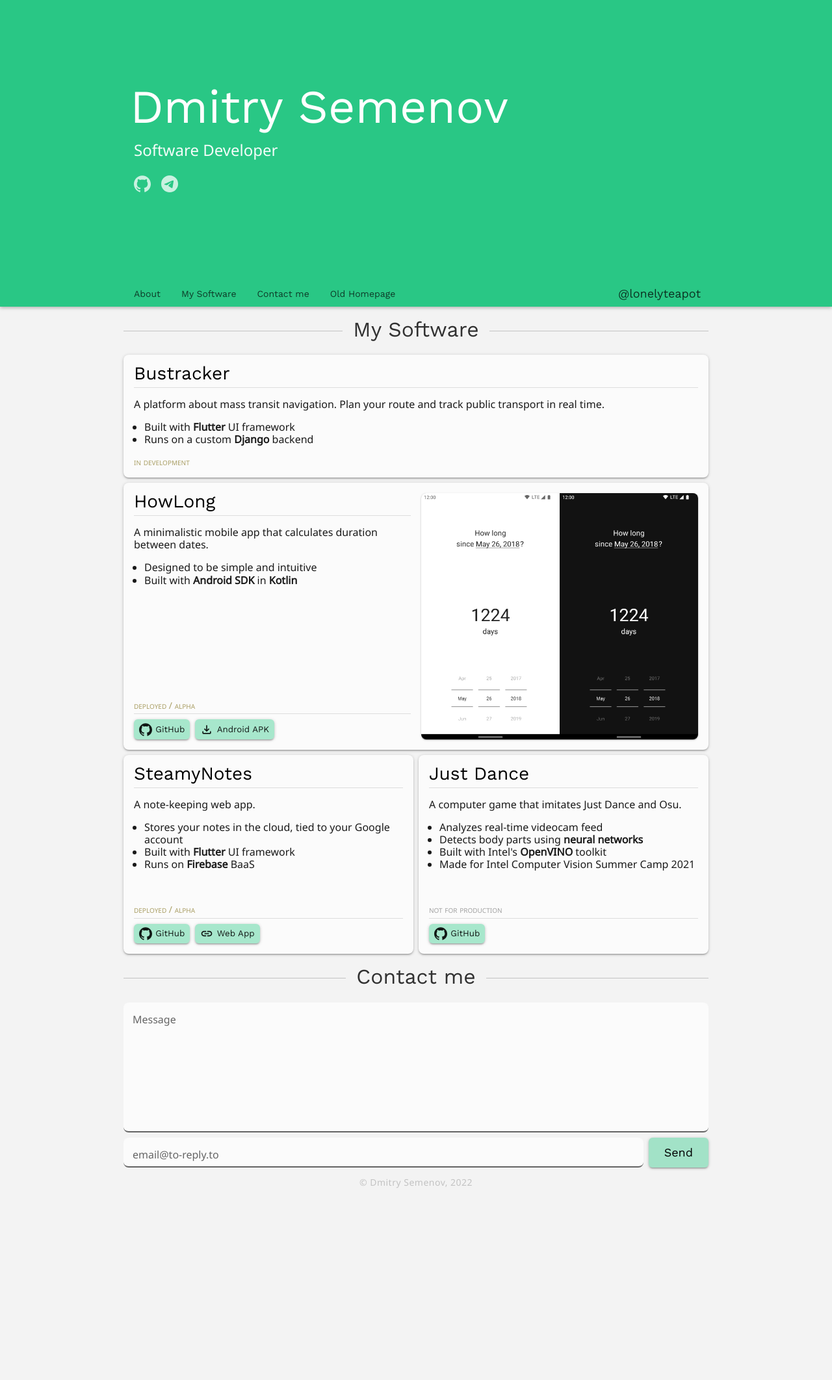
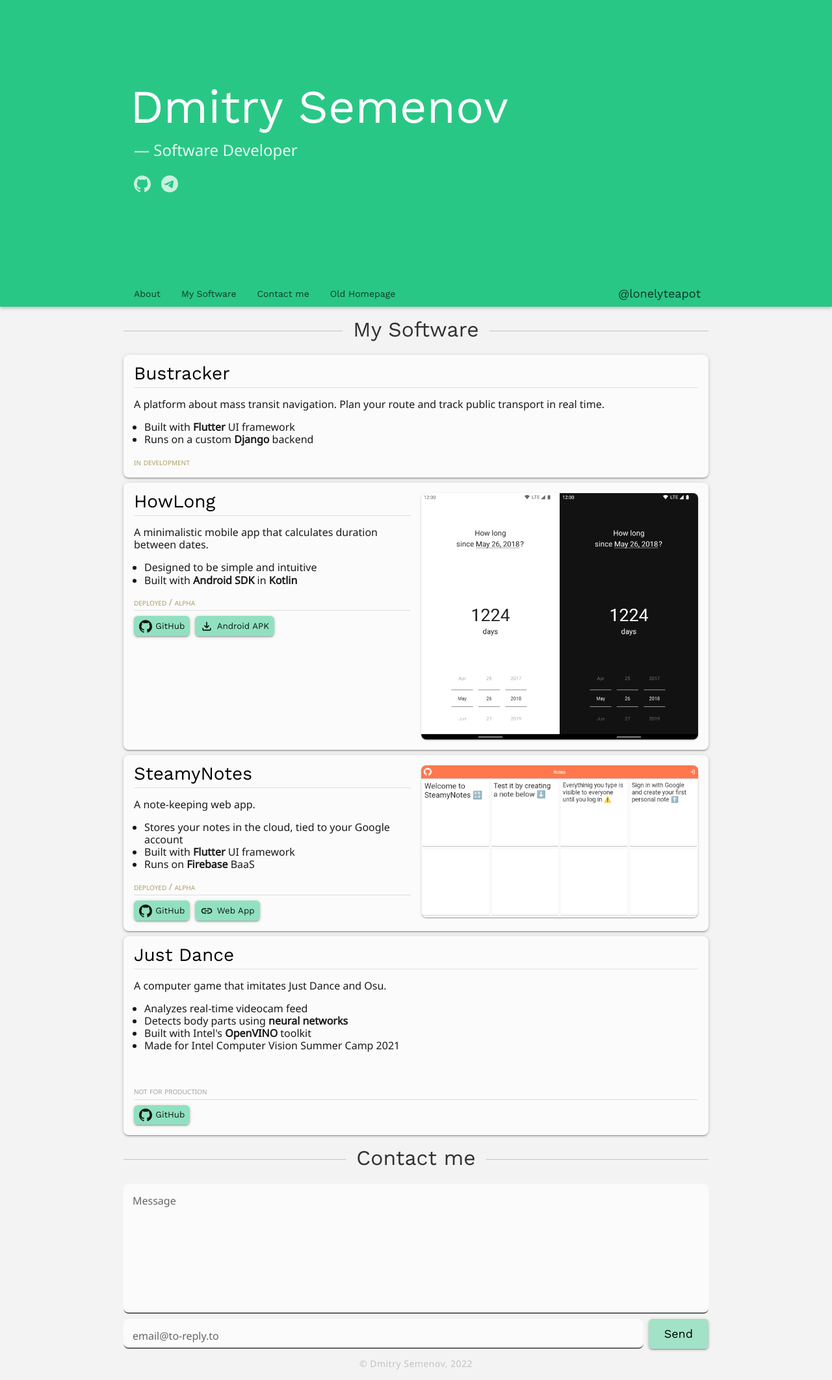
Before and after one commit to lonelyteapot/lonelyteapot.github.io, a Jekyll site: the page built from pages/new_index.html, in a window 1280 px wide. Shown: the whole page at 65% size. Built offline with Jekyll 4.4.1, drawn with Linux system fonts in a browser that asks for light colours; before the commit the page ends 1845 px from its top, so only the background shows below that.

Commit message:
Add SteamyNotes screenshot

```diff
--- a/css/new_index.css
+++ b/css/new_index.css
@@ -172,7 +172,7 @@ body {
 
 #intro .title {
     font-size: 1.5rem;
-    color: rgba(var(--canvas-color), 0.95);
+    color: rgba(var(--canvas-color), 0.875);
 }
 
 #intro .links {
@@ -270,6 +270,7 @@ main {
 
 #software .project {
     display: flex;
+    align-items: flex-start;
     flex-wrap: wrap;
     flex: 1 0 100%;
     gap: 1rem;
@@ -312,7 +313,7 @@ main {
 #software .button {
     --icon-color: rgba(0, 0, 0, 0.9);
     color: rgba(0, 0, 0, 0.9);
-    background-color: rgba(var(--primary-color), 0.4);
+    background-color: rgba(var(--primary-color), 0.5);
 }
 
 #software .links {
--- a/pages/new_index.html
+++ b/pages/new_index.html
@@ -24,7 +24,7 @@ permalink: /
     <header id="header">
         <div id="intro">
             <h1 class="name">Dmitry Semenov</h1>
-            <p class="title">Software Developer</p>
+            <p class="title">— Software Developer</p>
             <div class="links">
                 <a class="iconed github" href="https://github.com/lonelyteapot" target="_blank">
                     <span>GitHub</span>
@@ -86,7 +86,7 @@ permalink: /
                         <img src="/img/screenshot_howlong.png" alt="screenshot">
                     </div>
                 </li>
-                <li class="project narrow card">
+                <li class="project card">
                     <div class="content">
                         <h3>SteamyNotes</h3>
                         <p class="description">
@@ -106,6 +106,9 @@ permalink: /
                                 <span>Web App</span>
                             </a>
                         </div>
+                    </div>
+                    <div class="images">
+                        <img src="/img/screenshot_steamynotes1.png" alt="screenshot">
                     </div>
                 </li>
                 <li class="project narrow card">
```
